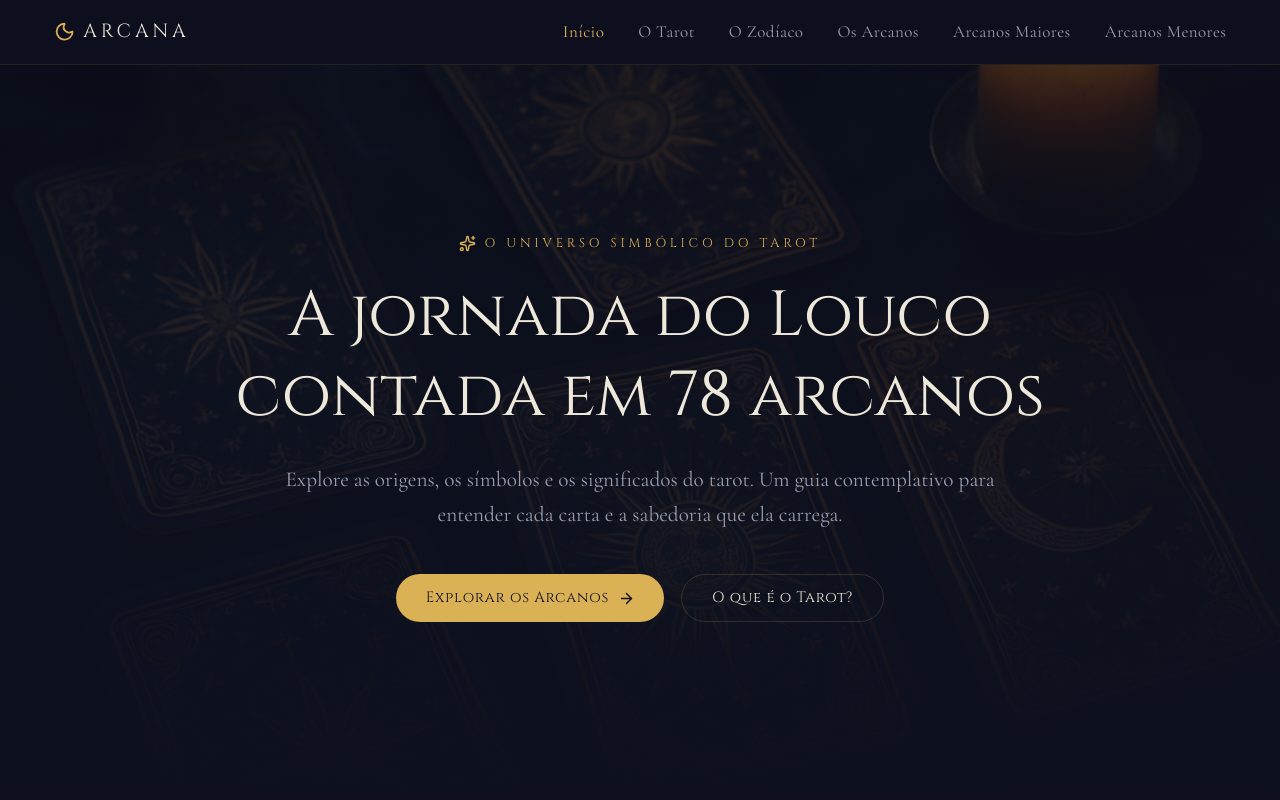
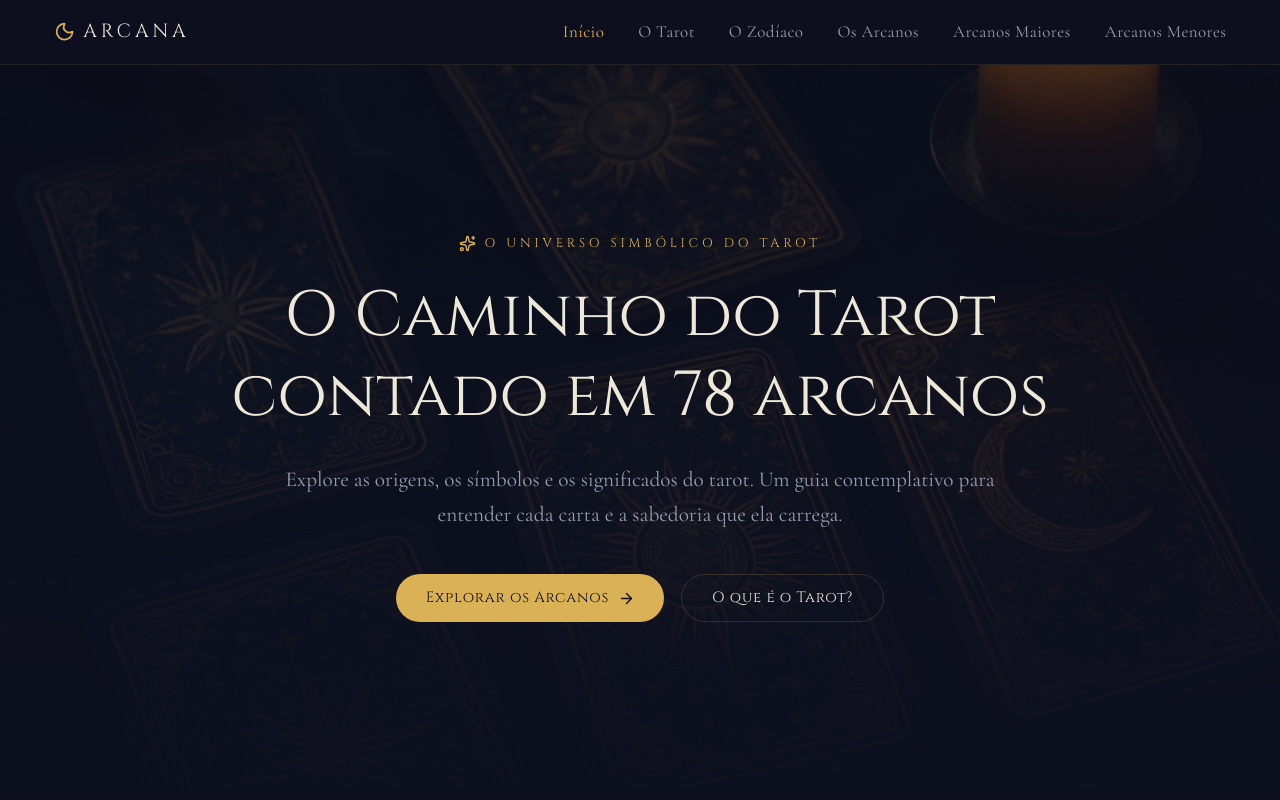
Before and after one commit to lucasherlon/arcana, a Next.js app: page / in a window 1280 px wide. Shown: the top 800 px of the page. Built offline with nearby package versions, Linux system fonts and the light colour scheme.

Commit message:
update identity

```diff
--- a/app/layout.tsx
+++ b/app/layout.tsx
@@ -21,7 +21,7 @@ const cormorant = Cormorant_Garamond({
 })
 
 export const metadata: Metadata = {
-  title: 'Arcana · A Jornada do Louco',
+  title: 'Arcana · O Caminho do Tarot',
   description:
     'Um guia completo sobre o tarot: sua história, simbolismo e os 78 arcanos que compõem o baralho.',
   generator: 'v0.app',
--- a/app/page.tsx
+++ b/app/page.tsx
@@ -33,7 +33,7 @@ export default function HomePage() {
               O UNIVERSO SIMBÓLICO DO TAROT
             </span>
             <h1 className="mt-6 text-balance font-heading text-4xl leading-tight text-foreground md:text-6xl">
-              A jornada do Louco contada em 78 arcanos
+              O Caminho do Tarot contado em 78 arcanos
             </h1>
             <p className="mt-6 max-w-2xl text-pretty font-serif text-xl leading-relaxed text-muted-foreground">
               Explore as origens, os símbolos e os significados do tarot. Um guia contemplativo para
```
